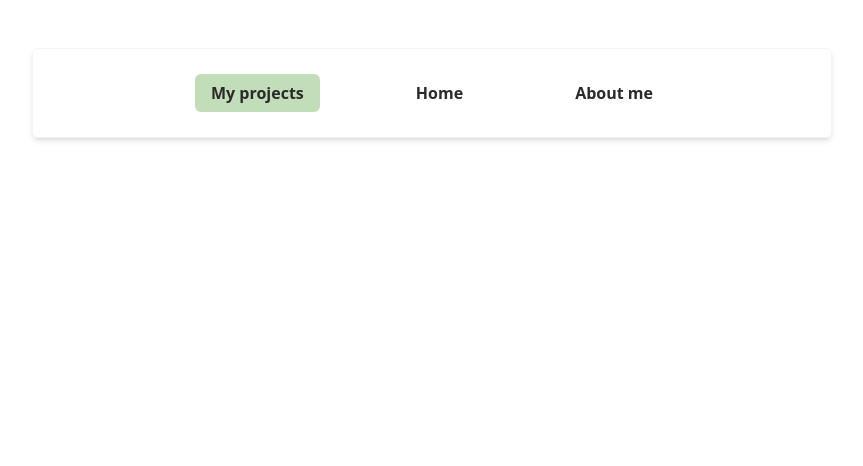
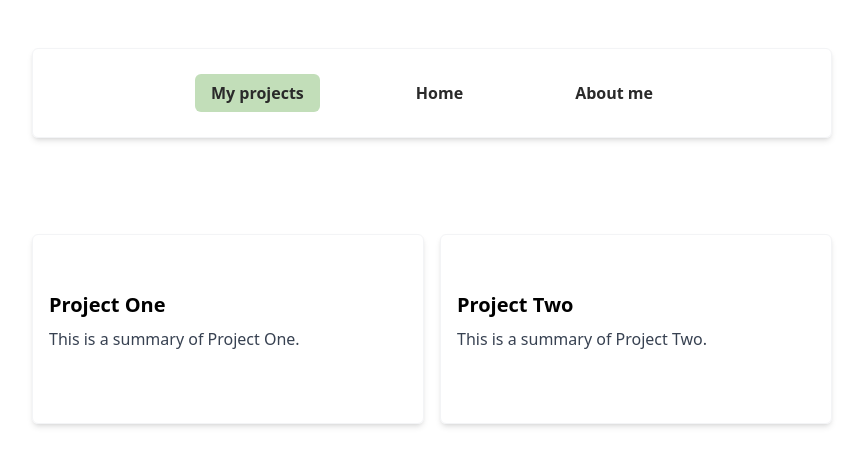
Before and after one commit to MichelleH17/portfolio-app-michaela, a Nuxt app: page /projects in a window 1280 px wide. Shown: the top 466 px of the page, without its empty margins (208-1071 px from the left). Built offline with nearby package versions, Linux system fonts and the light colour scheme.

Commit message:
feat: display project cards using data from projects.json

```diff
--- a/pages/projects/index.vue
+++ b/pages/projects/index.vue
@@ -1,13 +1,10 @@
 <template>
-  <div>
-
+  <div class="mt-4 sm:mt-8 md:mt-16 md:px-8 grid grid-cols-1 md:grid-cols-2 gap-4">
+    <ProjectCard v-for="project in projects" :key="project.id" :project="project" />
   </div>
 </template>
 
-<script lang="ts" setup>
-
+<script setup>
+import projectData from '~/projects.json'
+const projects = ref(projectData)
 </script>
-
-<style>
-
-</style>
```
